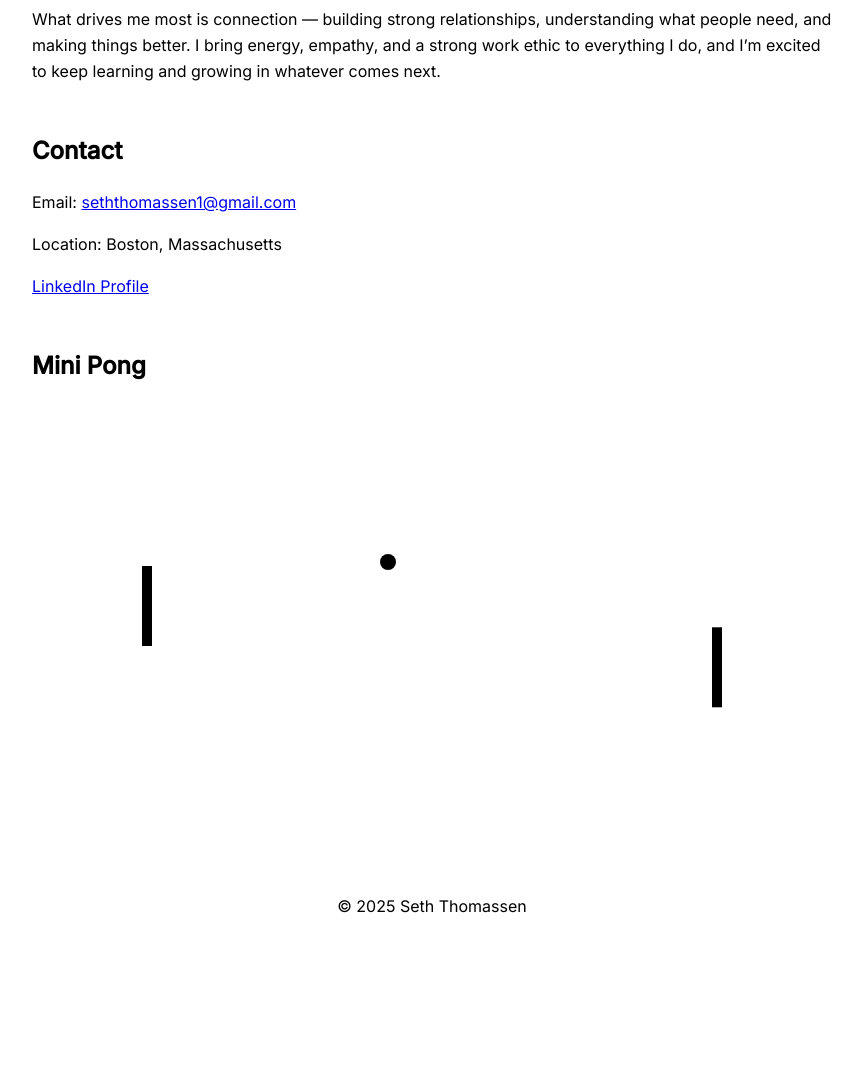
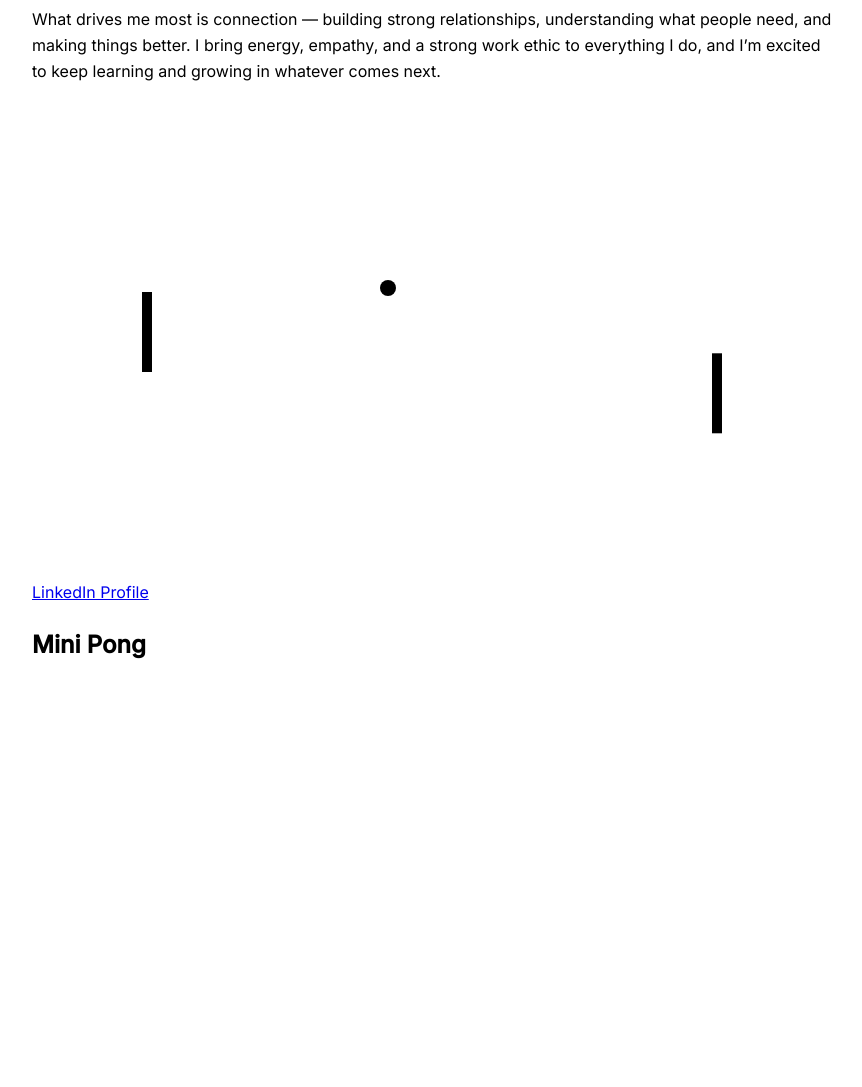
Before and after one commit to seththo/seththo.github.io, a plain HTML site: page index.html in a window 1280 px wide. Shown: the part 600-1687 px from the top of the page, without its empty margins (208-1070 px from the left). Before the commit the page ends 1559 px from the top, so only its background shows below. Drawn offline with Linux system fonts and the light colour scheme.

```diff
--- a/index.html
+++ b/index.html
@@ -37,10 +37,9 @@
       <p>What drives me most is connection — building strong relationships, understanding what people need, and making things better. I bring energy, empathy, and a strong work ethic to everything I do, and I’m excited to keep learning and growing in whatever comes next.</p>
     </section>
 
-    <section id="contact">
-      <h2>Contact</h2>
-      <p>Email: <a href="mailto:seththomassen1@gmail.com">seththomassen1@gmail.com</a></p>
-      <p>Location: Boston, Massachusetts</p>
+    <section id="pong">
+      <canvas id="pongCanvas" width="600" height="400"></canvas>
+    </section>
       <p><a href="https://linkedin.com/in/seth-thomassen" target="_blank">LinkedIn Profile</a></p>
     </section>
 
```
